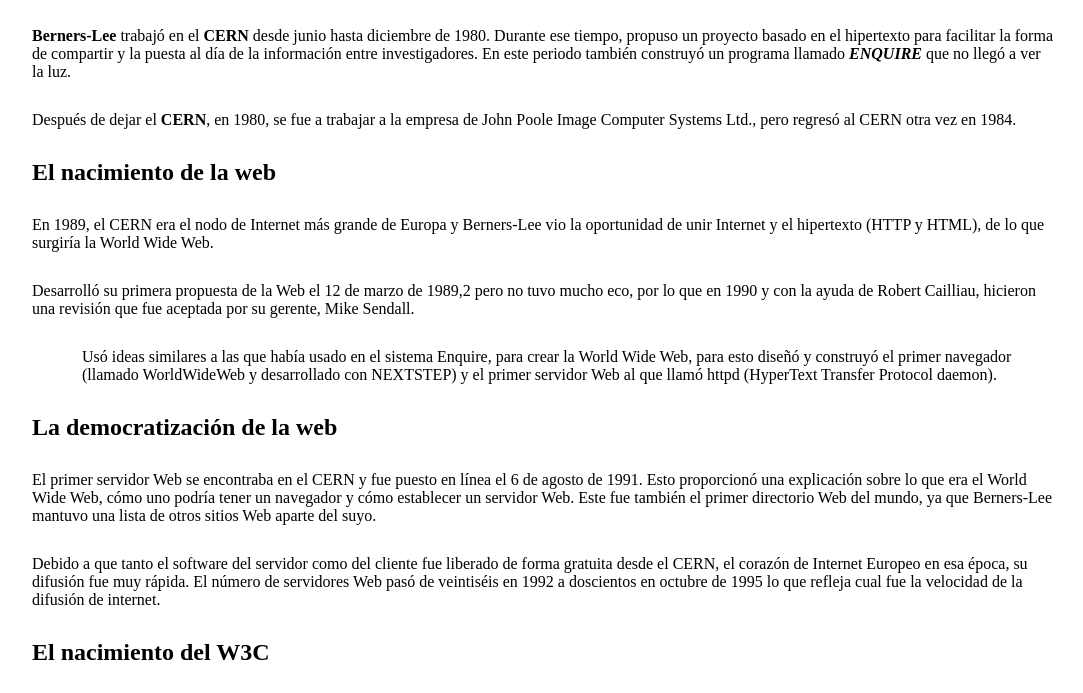
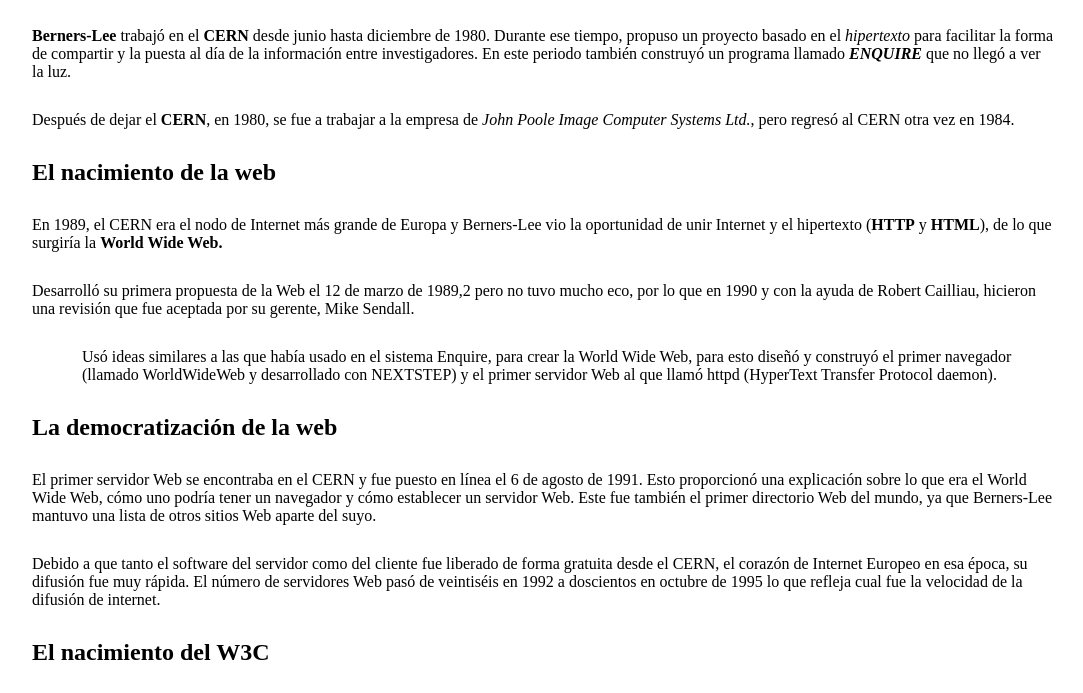
Before and after one commit to Kalypso89/ejercicios-html-css, a plain HTML site: page pages/index_ej1.html in a window 1280 px wide. Shown: the part 70-763 px from the top of the page, without its empty margins (18-1101 px from the left). Drawn offline with Linux system fonts and the light colour scheme; files that its build step writes are made by us from their sources.

Commit message:
Reorganize folders

```diff
--- a/index_ej1.html
+++ b/pages/index_ej1.html
@@ -12,12 +12,12 @@
     </header>
     <main>
         <section class="description introduction">
-            <p><strong>Berners-Lee</strong> trabajó en el <strong>CERN</strong> desde junio hasta diciembre de 1980. Durante ese tiempo, propuso un proyecto basado en el hipertexto para facilitar la forma de compartir y la puesta al día de la información entre investigadores. En este periodo también construyó un programa llamado <strong><i>ENQUIRE</i></strong> que no llegó a ver la luz.</p>
-            <p>Después de dejar el <strong>CERN</strong>, en 1980, se fue a trabajar a la empresa de John Poole Image Computer Systems Ltd., pero regresó al CERN otra vez en 1984.</p>
+            <p><strong>Berners-Lee</strong> trabajó en el <strong>CERN</strong> desde junio hasta diciembre de 1980. Durante ese tiempo, propuso un proyecto basado en el <i>hipertexto</i> para facilitar la forma de compartir y la puesta al día de la información entre investigadores. En este periodo también construyó un programa llamado <strong><i>ENQUIRE</i></strong> que no llegó a ver la luz.</p>
+            <p>Después de dejar el <strong>CERN</strong>, en 1980, se fue a trabajar a la empresa de <i>John Poole Image Computer Systems Ltd.</i>, pero regresó al CERN otra vez en 1984.</p>
         </section>
         <section class="description web-origin">
             <h2>El nacimiento de la web</h2>
-            <p>En 1989, el CERN era el nodo de Internet más grande de Europa y Berners-Lee vio la oportunidad de unir Internet y el hipertexto (HTTP y HTML), de lo que surgiría la World Wide Web.</p>
+            <p>En 1989, el CERN era el nodo de Internet más grande de Europa y Berners-Lee vio la oportunidad de unir Internet y el hipertexto (<strong>HTTP</strong> y <strong>HTML</strong>), de lo que surgiría la <strong>World Wide Web.</strong></p>
             <p>Desarrolló su primera propuesta de la Web el 12 de marzo de 1989,2 pero no tuvo mucho eco, por lo que en 1990 y con la ayuda de Robert Cailliau, hicieron una revisión que fue aceptada por su gerente, Mike Sendall.</p>
             <p class="tab">Usó ideas similares a las que había usado en el sistema Enquire, para crear la World Wide Web, para esto diseñó y construyó el primer navegador (llamado WorldWideWeb y desarrollado con NEXTSTEP) y el primer servidor Web al que llamó httpd (HyperText Transfer Protocol daemon).</p>
         </section>
```
Also changed, not shown: css/styles_ej1.css (renamed from styles_ej1.css), css/styles_ej2.css (added), pages/index_ej2.html (added), src/assets/img/logoCSS3.png (added), src/assets/img/logoHTML5.png (added), src/assets/img/tim_berners_lee.jpeg (added), 2 other files.
